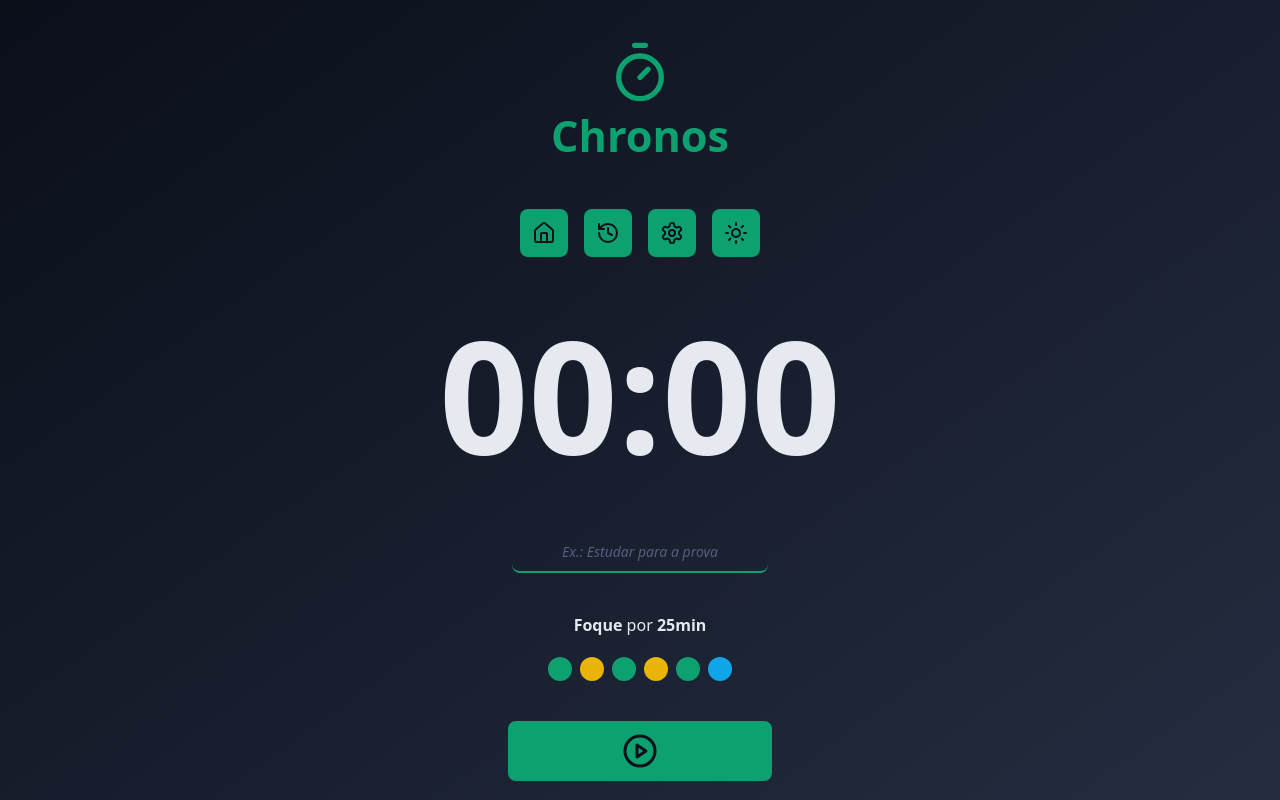
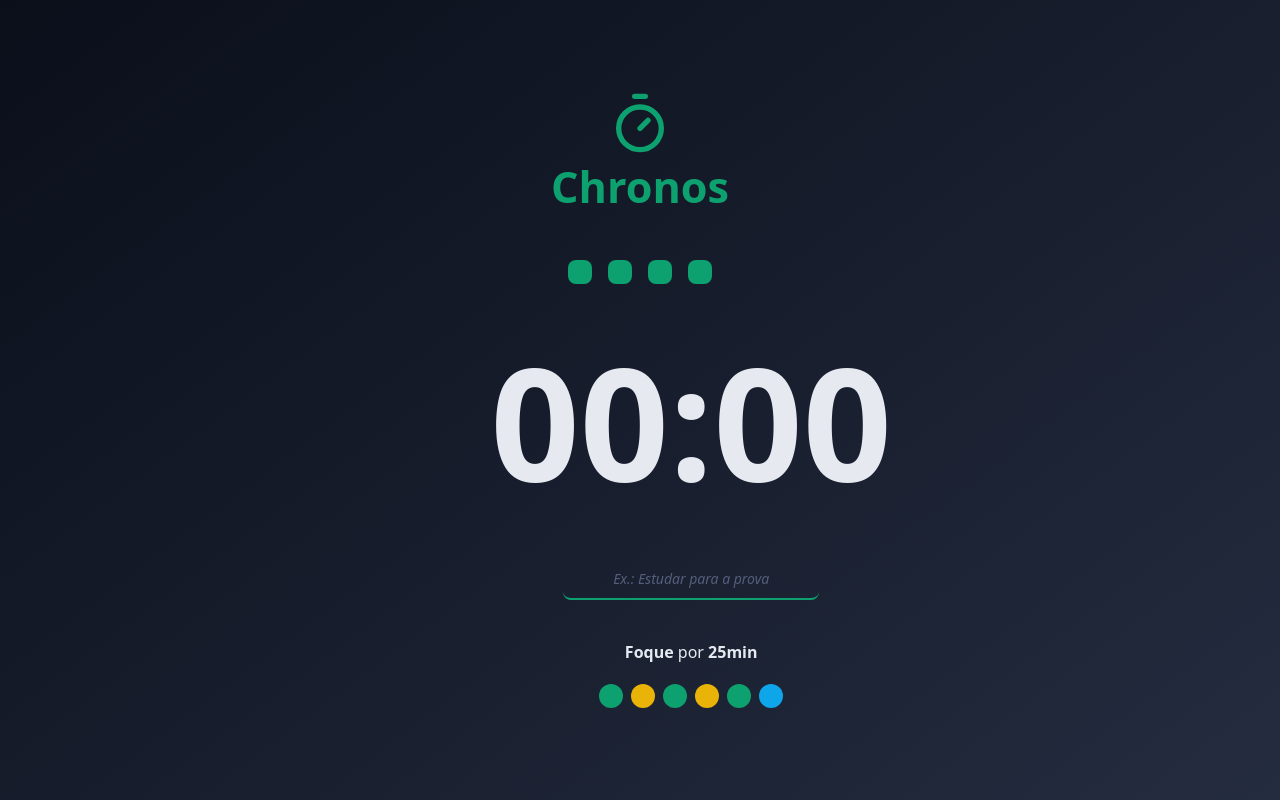
Before and after one commit to VitorHFCorrea/wip-chronos-pomodoro, a React (Vite) app: page / in a window 1280 px wide. Shown: the top 800 px of the page. Built offline with nearby package versions, Linux system fonts and the light colour scheme.

Commit message:
custom styles added
opacity transitions for focused placeholder

clamp for countdown timer font-size

```diff
--- a/src/App.tsx
+++ b/src/App.tsx
@@ -5,10 +5,12 @@ import { Heading } from './components/Heading'
 
 export function App() {
   return (
-    <div className=' flex flex-col min-w-screen min-h-screen overflow-hidden bg-gradient-to-br bg-att from-mygray-900 to-mygray-700 '>
-      <Heading />
-      <FocusSection />
-      <Footer />
+    <div className='flex justify-center w-full h-full bg-gradient-to-br from-mygray-900 to-mygray-700'>
+      <div className='max-w-[98rem] min-h-screen flex flex-col overflow-hidden p-[3.2rem] '>
+        <Heading />
+        <FocusSection />
+        <Footer />
+      </div>
     </div>
   )
 }
--- a/src/components/Button.tsx
+++ b/src/components/Button.tsx
@@ -1,14 +1,14 @@
 type ButtonProps = {
-  children: React.ReactNode
+  icon: React.ReactNode
   className?: string
 }
 
-export function Button({ children, className }: ButtonProps) {
+export function Button({ icon, className = 'bg-primary && text-over-primary' }: ButtonProps) {
   return (
     <button
-      className={`bg-primary text-mygray-900 rounded-lg p-3 hover:cursor-pointer hover:-translate-y-1 hover:brightness-80 duration-200 ${className}`}
+      className={`rounded-lg p-3 hover:cursor-pointer hover:-translate-y-1 hover:brightness-80 duration-200 ${className}`}
     >
-      {children}
+      {icon}
     </button>
   )
 }
--- a/src/index.css
+++ b/src/index.css
@@ -37,3 +37,17 @@
   --color-disabled: #555f7d;
   --color-disabled: #aab3cc;
 }
+
+input:focus::placeholder {
+  opacity: 00;
+  transition-duration: 150ms;
+}
+
+input::placeholder {
+  opacity: 100;
+  transition-duration: 150ms;
+}
+
+.TextoTempo{
+  font-size: clamp(8rem, 30vw, 9.75rem);
+}
```
